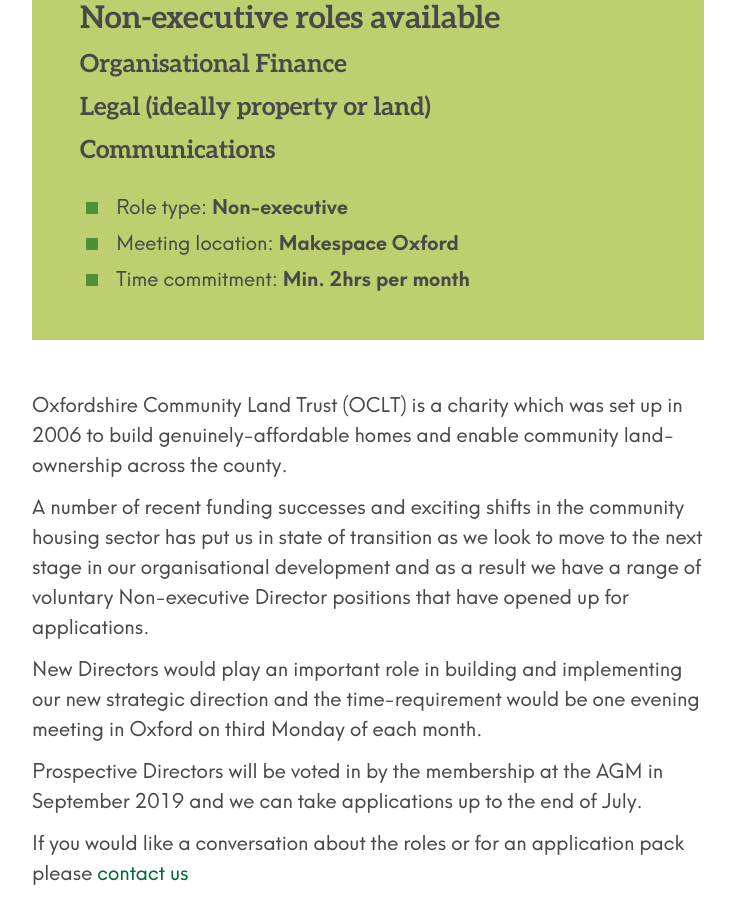
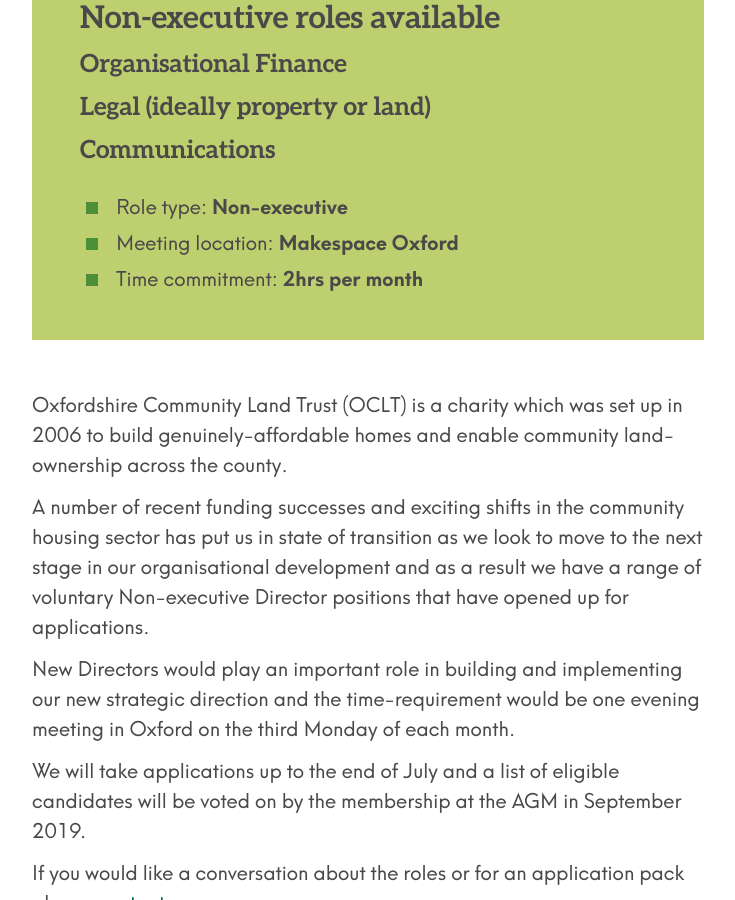
Before and after one commit to johnpuddephatt/oclt, a Jekyll site: the page built from _pages/apply-to-join-the-board.md, in a window 1280 px wide and 900 px high, scrolled down 706 px. Shown: the whole window, without its empty margins (272-1007 px from the left). Built offline with Jekyll 4.4.1, drawn with Linux system fonts in a browser that asks for light colours.

Commit message:
Update from Forestry.io Charlie Fisher updated _pages/apply-to-join-the-board.md

```diff
--- a/_pages/apply-to-join-the-board.md
+++ b/_pages/apply-to-join-the-board.md
@@ -6,9 +6,9 @@
 ---
 <div class="pullout-box">
 <h2>Non-executive roles available</h2>
-<h4>Organisational Finance</h4>
-<h4>Legal (ideally property or land)</h4>
-<h4>Communications</h4>
+<h5>Organisational Finance</h5>
+<h5>Legal (ideally property or land)</h5>
+<h5>Communications</h5>
 <ul>
 <li>
 Role type: <b>Non-executive</b>
@@ -17,7 +17,7 @@
 Meeting location: <b>Makespace Oxford</b>
 </li>
 <li>
-Time commitment: <b>Min. 2hrs per month</b>
+Time commitment: <b>2hrs per month</b>
 </li>
 </ul>
 </div>
@@ -26,8 +26,8 @@
 
 A number of recent funding successes and exciting shifts in the community housing sector has put us in state of transition as we look to move to the next stage in our organisational development and as a result we have a range of voluntary Non-executive Director positions that have opened up for applications.
 
-New Directors would play an important role in building and implementing our new strategic direction and the time-requirement would be one evening meeting in Oxford on third Monday of each month.
+New Directors would play an important role in building and implementing our new strategic direction and the time-requirement would be one evening meeting in Oxford on the third Monday of each month.
 
-Prospective Directors will be voted in by the membership at the AGM in September 2019 and we can take applications up to the end of July.
+We will take applications up to the end of July and a list of eligible candidates will be voted on by the membership at the AGM in September 2019.
 
 If you would like a conversation about the roles or for an application pack please [contact us](https://www.oclt.org.uk/contact/)
```
